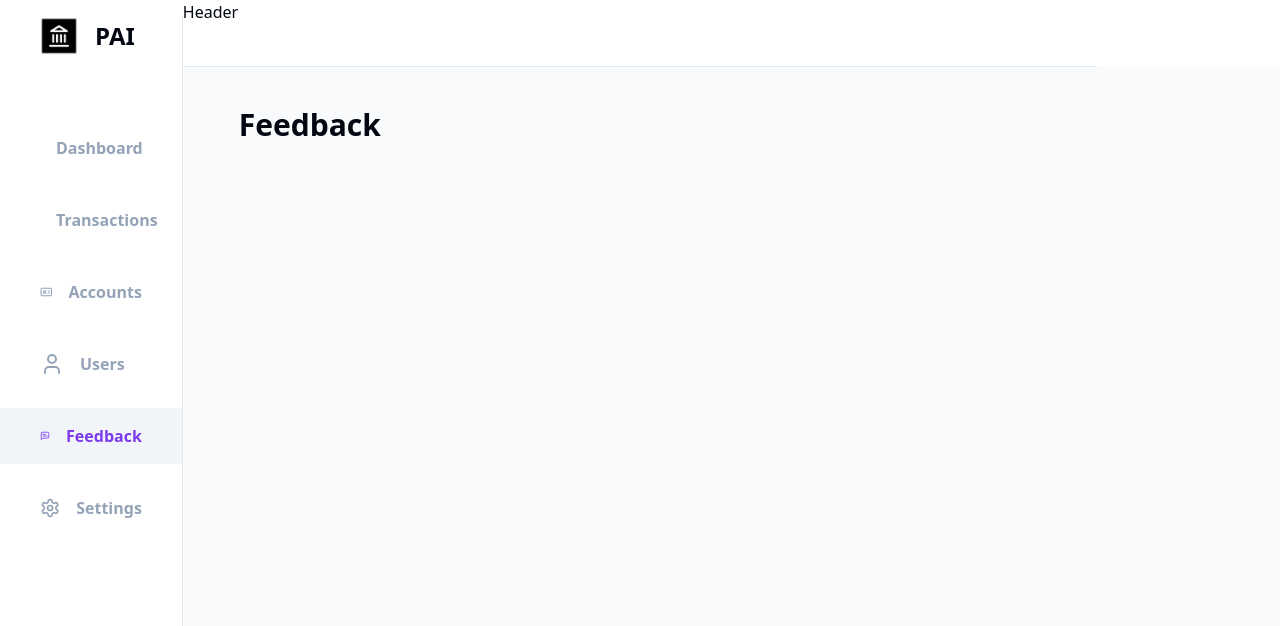
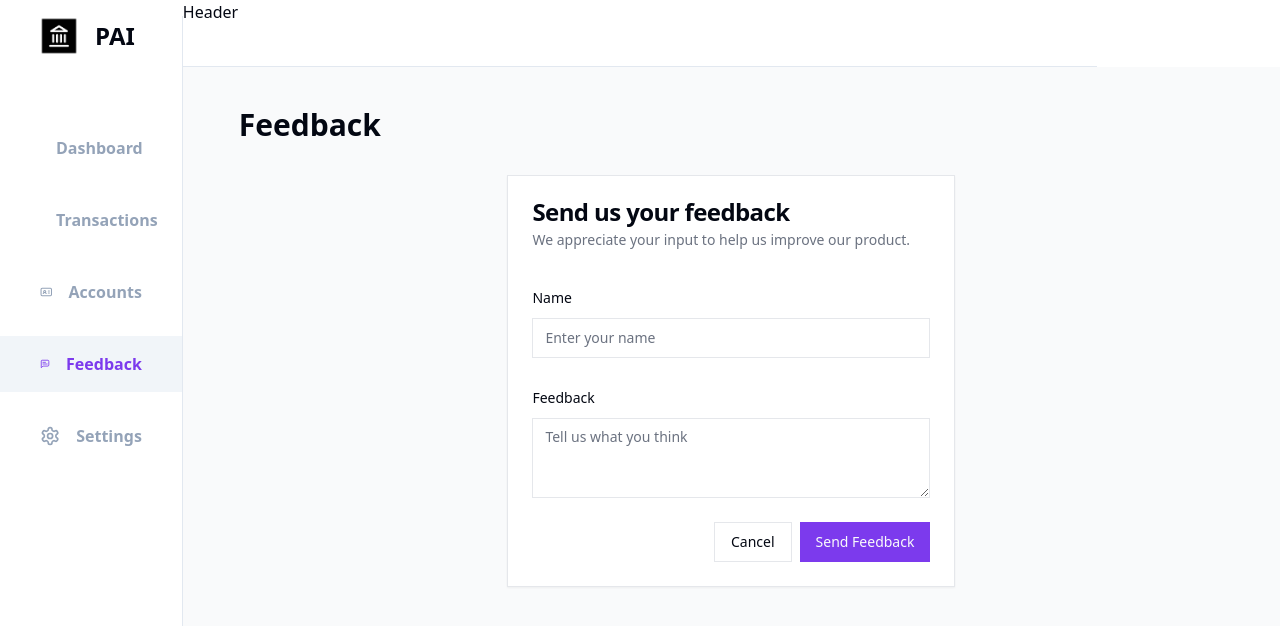
Before and after one commit to amittam104/Pai, a React (Vite) app: page /feedback in a window 1280 px wide. Shown: the top 626 px of the page. Built offline with nearby package versions, Linux system fonts and the light colour scheme.

Commit message:
chore: add send feedback

```diff
--- a/src/App.jsx
+++ b/src/App.jsx
@@ -2,7 +2,6 @@ import { BrowserRouter, Navigate, Route, Routes } from "react-router-dom";
 import Dashboard from "./pages/Dashboard";
 import Transactions from "./pages/Transactions";
 import Accounts from "./pages/Accounts";
-import Users from "./pages/Users";
 import Feedback from "./pages/Feedback";
 import Settings from "./pages/Settings";
 import AppLayout from "./ui/AppLayout";
@@ -25,7 +24,6 @@ function App() {
             <Route path="dashboard" element={<Dashboard />} />
             <Route path="transactions" element={<Transactions />} />
             <Route path="accounts" element={<Accounts />} />
-            <Route path="users" element={<Users />} />
             <Route path="feedback" element={<Feedback />} />
             <Route path="settings" element={<Settings />} />
           </Route>
--- /dev/null
+++ b/src/components/ui/textarea.jsx
@@ -0,0 +1,18 @@
+import * as React from "react"
+
+import { cn } from "@/lib/utils"
+
+const Textarea = React.forwardRef(({ className, ...props }, ref) => {
+  return (
+    (<textarea
+      className={cn(
+        "flex min-h-[80px] w-full rounded-md border border-input bg-background px-3 py-2 text-sm ring-offset-background placeholder:text-muted-foreground focus-visible:outline-none focus-visible:ring-2 focus-visible:ring-ring focus-visible:ring-offset-2 disabled:cursor-not-allowed disabled:opacity-50",
+        className
+      )}
+      ref={ref}
+      {...props} />)
+  );
+})
+Textarea.displayName = "Textarea"
+
+export { Textarea }
--- /dev/null
+++ b/src/features/feedback/FeedbackForm.jsx
@@ -0,0 +1,100 @@
+import {
+  Card,
+  CardHeader,
+  CardTitle,
+  CardDescription,
+  CardContent,
+  CardFooter,
+} from "@/components/ui/card";
+import { Label } from "@/components/ui/label";
+import { Input } from "@/components/ui/input";
+// import { Textarea } from "@/components/ui/textarea";
+import { Button } from "@/components/ui/button";
+import { useForm } from "react-hook-form";
+import { Textarea } from "@/components/ui/textarea";
+import { useMutation } from "@tanstack/react-query";
+import { sendFeedback } from "@/services/apiFeedback";
+import { toast } from "@/components/ui/use-toast";
+
+export default function FeedbackForm() {
+  const {
+    register,
+    handleSubmit,
+    formState: { errors },
+  } = useForm();
+
+  const { mutate } = useMutation({
+    mutationFn: sendFeedback,
+    onSuccess: () => {
+      toast({
+        title: "Feedback send successfully",
+      });
+    },
+    onError: () => {
+      toast({
+        title: "Something went wrong, Could not send feedback",
+      });
+    },
+  });
+
+  function onSubmit(data) {
+    console.log(data);
+    mutate(data);
+  }
+
+  return (
+    <Card className="w-full max-w-md mx-auto">
+      <CardHeader>
+        <CardTitle className="font-bold">Send us your feedback</CardTitle>
+        <CardDescription className="font-medium">
+          We appreciate your input to help us improve our product.
+        </CardDescription>
+      </CardHeader>
+      <CardContent>
+        <form onSubmit={handleSubmit(onSubmit)} className="space-y-4">
+          <div className="space-y-2">
+            <Label htmlFor="name">Name</Label>
+            <Input
+              id="name"
+              placeholder="Enter your name"
+              className="font-medium"
+              {...register("name", {
+                required: true,
+              })}
+            />
+            {errors.name && (
+              <p className="text-sm text-red-500 font-normal">
+                Please enter your name
+              </p>
+            )}
+          </div>
+          <div className="space-y-2">
+            <Label htmlFor="feedback">Feedback</Label>
+            <Textarea
+              id="feedback"
+              placeholder="Tell us what you think"
+              className=" font-medium"
+              {...register("feedback", {
+                required: true,
+              })}
+            />
+            {errors.feedback && (
+              <p className="text-sm text-red-500 font-normal">
+                Please enter your feedback
+              </p>
+            )}
+          </div>
+          <p type="submit" hidden>
+            Submit
+          </p>
+        </form>
+      </CardContent>
+      <CardFooter className="flex justify-end gap-2">
+        <Button variant="outline">Cancel</Button>
+        <Button onClick={handleSubmit(onSubmit)} type="submit">
+          Send Feedback
+        </Button>
+      </CardFooter>
+    </Card>
+  );
+}
--- a/src/features/settings/AppSettings.jsx
+++ b/src/features/settings/AppSettings.jsx
@@ -8,11 +8,10 @@ function AppSettings() {
   const { mutate } = useMutation({
     mutationFn: updateSettings,
     onSuccess: () => {
-      console.log("Success");
       queryClient.invalidateQueries({ queryKey: ["settings"] });
     },
     onError: (e) => {
-      console.log(e.message);
+      console.error(e.message);
     },
   });
 
@@ -20,8 +19,6 @@ function AppSettings() {
     const { value } = e.target;
 
     if (!value) return;
-
-    console.log(value);
 
     mutate({ [setting]: value });
   }
--- a/src/pages/Feedback.jsx
+++ b/src/pages/Feedback.jsx
@@ -1,5 +1,12 @@
+import FeedbackForm from "@/features/feedback/FeedbackForm";
+
 function Feedback() {
-  return <div className="text-3xl font-bold">Feedback</div>;
+  return (
+    <div className="text-3xl font-bold space-y-8">
+      <h1 className="text-3xl font-bold ">Feedback</h1>
+      <FeedbackForm />
+    </div>
+  );
 }
 
 export default Feedback;
--- a/src/pages/Users.jsx
+++ /dev/null
@@ -1,5 +0,0 @@
-function Users() {
-  return <div className="text-3xl font-bold">Users</div>;
-}
-
-export default Users;
--- /dev/null
+++ b/src/services/apiFeedback.js
@@ -0,0 +1,16 @@
+import supabase from "./supabase";
+
+export async function sendFeedback(feedback) {
+  try {
+    const { data, error } = await supabase
+      .from("feedback")
+      .insert([feedback])
+      .select();
+
+    if (error) throw new Error("Could not send feedback.");
+
+    return data;
+  } catch (error) {
+    console.error(error);
+  }
+}
--- a/src/ui/AppNav.jsx
+++ b/src/ui/AppNav.jsx
@@ -4,7 +4,6 @@ import {
   IdCard,
   MessageSquareText,
   Settings,
-  User,
 } from "lucide-react";
 import { Link, useLocation } from "react-router-dom";
 
@@ -45,15 +44,7 @@ function AppNav() {
             <IdCard /> <span>Accounts</span>
           </Link>
         </li>
-        <li
-          className={`hover:bg-slate-50 hover:text-primary w-100 ${
-            location.pathname === "/users" && "bg-slate-100 text-primary"
-          }`}
-        >
-          <Link to="/users" className="flex items-center gap-4 px-10 py-4">
-            <User /> <span>Users</span>
-          </Link>
-        </li>
+
         <li
           className={`hover:bg-slate-50 hover:text-primary w-100 ${
             location.pathname === "/feedback" && "bg-slate-100 text-primary"
```
